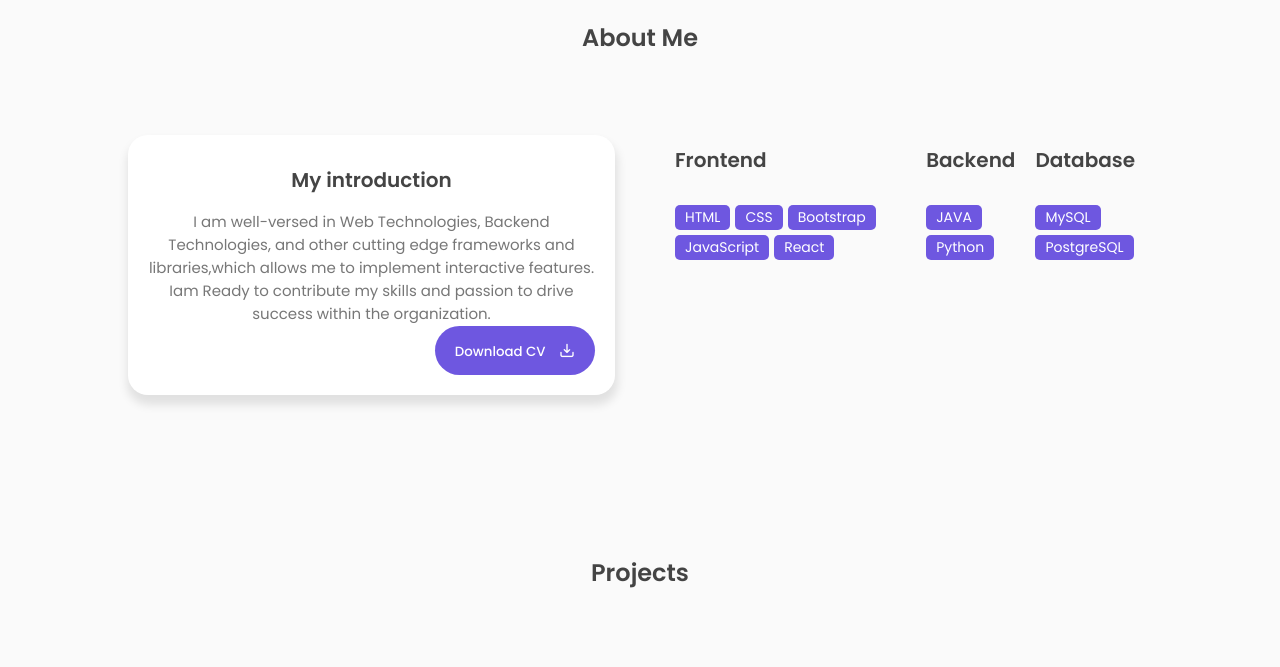
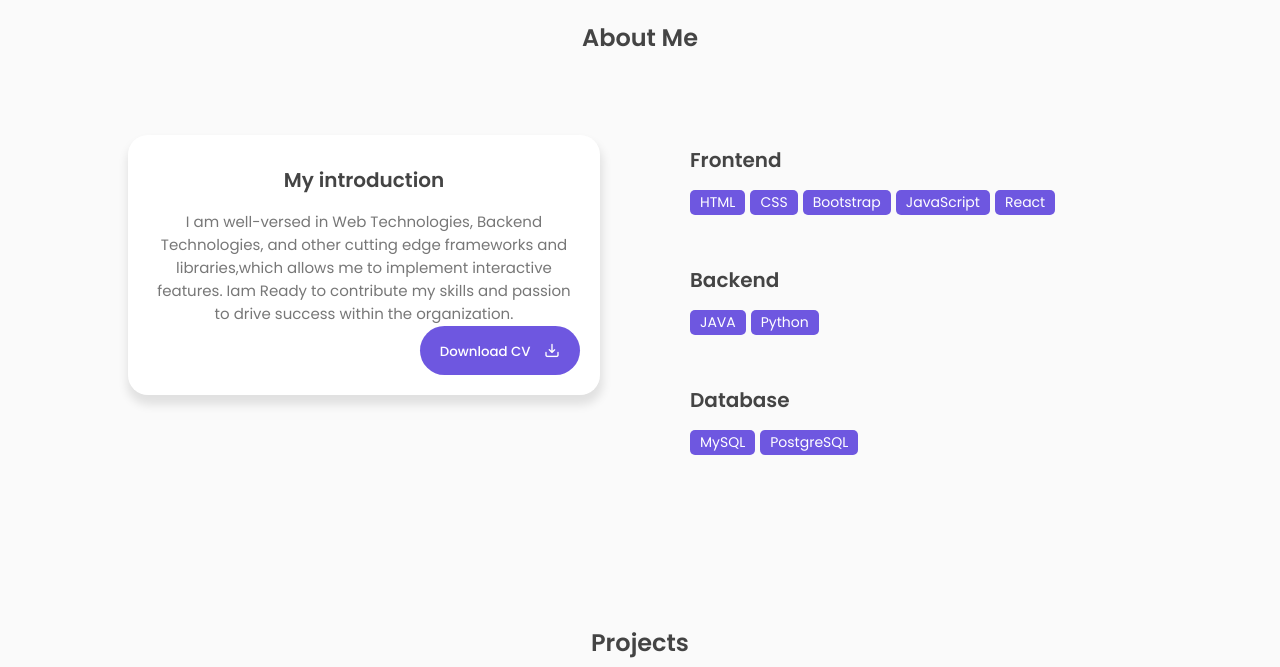
Before and after one commit to sureshpulicherla/My-Portfolio, a plain HTML site: page index.html in a window 1280 px wide. Shown: the part 860-1527 px from the top of the page. Drawn offline with nearby package versions, Linux system fonts and the light colour scheme.

Commit message:
Add files via upload

```diff
--- a/assets/css/style.css
+++ b/assets/css/style.css
@@ -285,15 +285,16 @@ nav ul li a:hover::after {
 }
 
 .row {
-  display: flex;
-  justify-content: space-between;
+  display: grid;
+  grid-template-columns: 1fr 1fr;
   width: 100%;
-  gap: 50px;
+  gap: 80px;
 }
 
 .col {
   display: flex;
-  width: 50%;
+  flex-direction: column;
+  gap: 30px;
 }
 
 /* -- ## --- RESUABLE CSS -- ## -- */
@@ -358,7 +359,7 @@ h3 {
 }
 
 .skills-header {
-  margin-bottom: 30px;
+  margin-bottom: 10px;
 }
 
 .skills-list {
```
